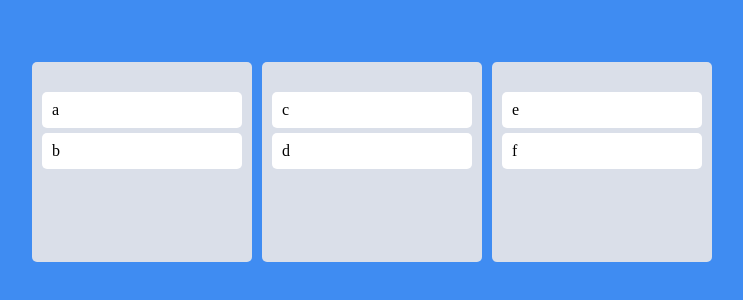
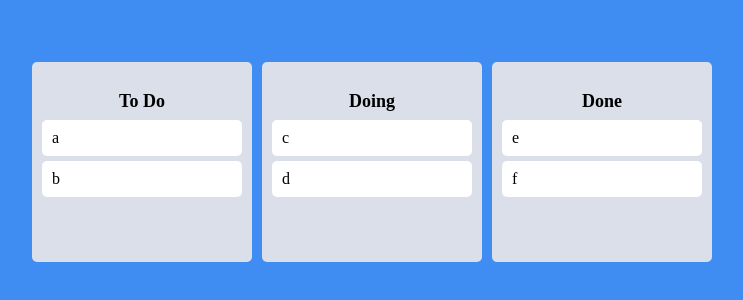
Before and after one commit to kangkyeongseo/trello-clone, a React (Create React App) app: page / in a window 1280 px wide. Shown: the part 238-538 px from the top of the page, without its empty margins (268-1011 px from the left). Built offline with nearby package versions, Linux system fonts and the light colour scheme.

Commit message:
Same Board Movement

```diff
--- a/src/App.tsx
+++ b/src/App.tsx
@@ -23,15 +23,20 @@
 
 function App() {
   const [toDos, setToDos] = useRecoilState(toDoState);
-  const onDrangEnd = ({ draggableId, destination, source }: DropResult) => {
-    if (!destination) return;
-
-    /*     setToDos((oldToDos) => {
-      const copyToDos = [...oldToDos];
-      copyToDos.splice(source.index, 1);
-      copyToDos.splice(destination?.index, 0, draggableId);
-      return copyToDos;
-    }); */
+  const onDrangEnd = (info: DropResult) => {
+    const { destination, source, draggableId } = info;
+    if (destination?.droppableId === source.droppableId) {
+      // Same Board Moving
+      setToDos((allBoards) => {
+        const boardCopy = [...allBoards[source.droppableId]];
+        boardCopy.splice(source.index, 1);
+        boardCopy.splice(destination?.index, 0, draggableId);
+        return {
+          ...allBoards,
+          [source.droppableId]: boardCopy,
+        };
+      });
+    }
   };
   return (
     <DragDropContext onDragEnd={onDrangEnd}>
--- a/src/Components/Board.tsx
+++ b/src/Components/Board.tsx
@@ -10,6 +10,13 @@
   min-height: 200px;
 `;
 
+const Title = styled.h2`
+  font-size: 18px;
+  margin-bottom: 10px;
+  font-weight: bold;
+  text-align: center;
+`;
+
 interface IBoardProps {
   toDos: string[];
   boardId: string;
@@ -17,16 +24,19 @@
 
 function Board({ toDos, boardId }: IBoardProps) {
   return (
+    <Wrapper>
+      <Title>{boardId}</Title>
       <Droppable droppableId={boardId}>
         {(magic) => (
-        <Wrapper ref={magic.innerRef} {...magic.droppableProps}>
+          <div ref={magic.innerRef} {...magic.droppableProps}>
             {toDos.map((toDo, index) => (
               <DraggableCard key={toDo} toDo={toDo} index={index} />
             ))}
             {magic.placeholder}
-        </Wrapper>
+          </div>
         )}
       </Droppable>
+    </Wrapper>
   );
 }
 
--- a/src/atom.tsx
+++ b/src/atom.tsx
@@ -7,8 +7,8 @@
 export const toDoState = atom<IToDoState>({
   key: "toDo",
   default: {
-    to_do: ["a", "b"],
-    doing: ["c", "d"],
-    done: ["e", "f"],
+    "To Do": ["a", "b"],
+    Doing: ["c", "d"],
+    Done: ["e", "f"],
   },
 });
```
Lines whose indentation alone changed are shown as unchanged.
